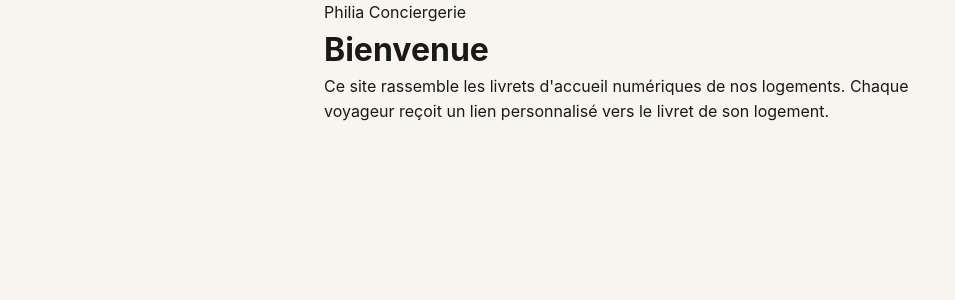
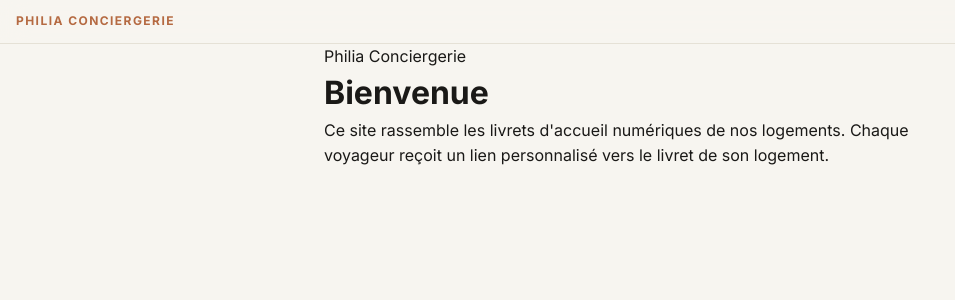
Before and after one commit to PhiliaConciergerie/Philia-welcome, a Next.js app: page / in a window 1280 px wide. Shown: the top 300 px of the page, without its empty margins (0-955 px from the left). Built offline with nearby package versions, Linux system fonts and the light colour scheme.

Commit message:
Enhance layout with font preconnects and topbar
Updated the layout to include preconnect links for fonts and modified the header to use a topbar with conditional logo rendering.

```diff
--- a/app/layout.js
+++ b/app/layout.js
@@ -13,20 +13,25 @@
   return (
     <html lang="fr">
       <head>
+        <link rel="preconnect" href="https://fonts.googleapis.com" />
+        <link rel="preconnect" href="https://fonts.gstatic.com" crossOrigin="anonymous" />
         <link
+          href="https://fonts.googleapis.com/css2?family=Inter:wght@400;500;600;700&display=swap"
           rel="stylesheet"
-          href="https://unpkg.com/leaflet@1.9.4/dist/leaflet.css"
         />
+        <link rel="stylesheet" href="https://unpkg.com/leaflet@1.9.4/dist/leaflet.css" />
         <script src="https://unpkg.com/leaflet@1.9.4/dist/leaflet.js"></script>
       </head>
       <body>
-        {logoExists && (
-          <header className="site-header">
-            <a href="/">
-              <img src="/logo.png" alt="Philia Conciergerie" />
-            </a>
-          </header>
-        )}
+        <div className="topbar">
+          <div className="topbar-brand">
+            {logoExists ? (
+              <img src="/logo.png" alt="Philia Conciergerie" style={{ height: 22 }} />
+            ) : (
+              'Philia Conciergerie'
+            )}
+          </div>
+        </div>
         {children}
       </body>
     </html>
```
